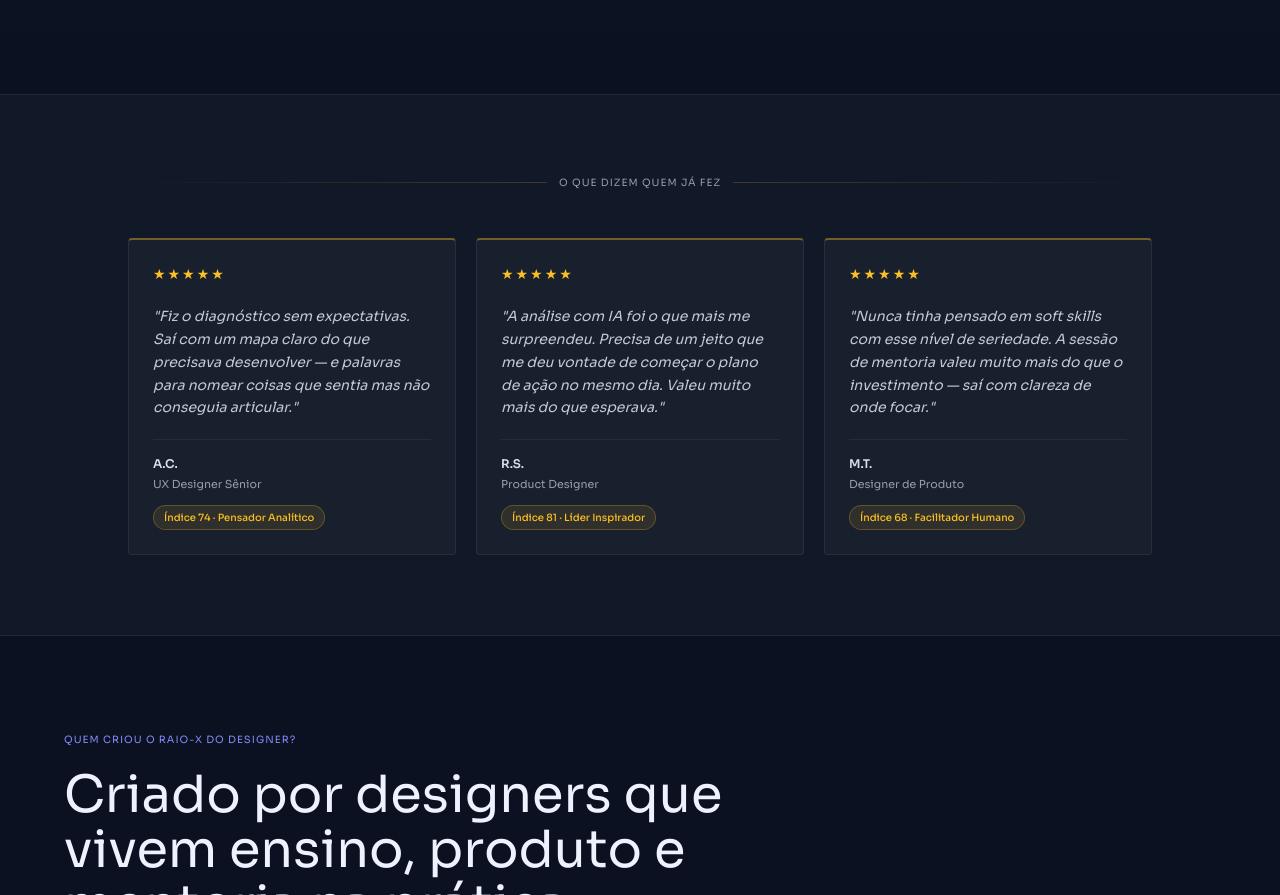
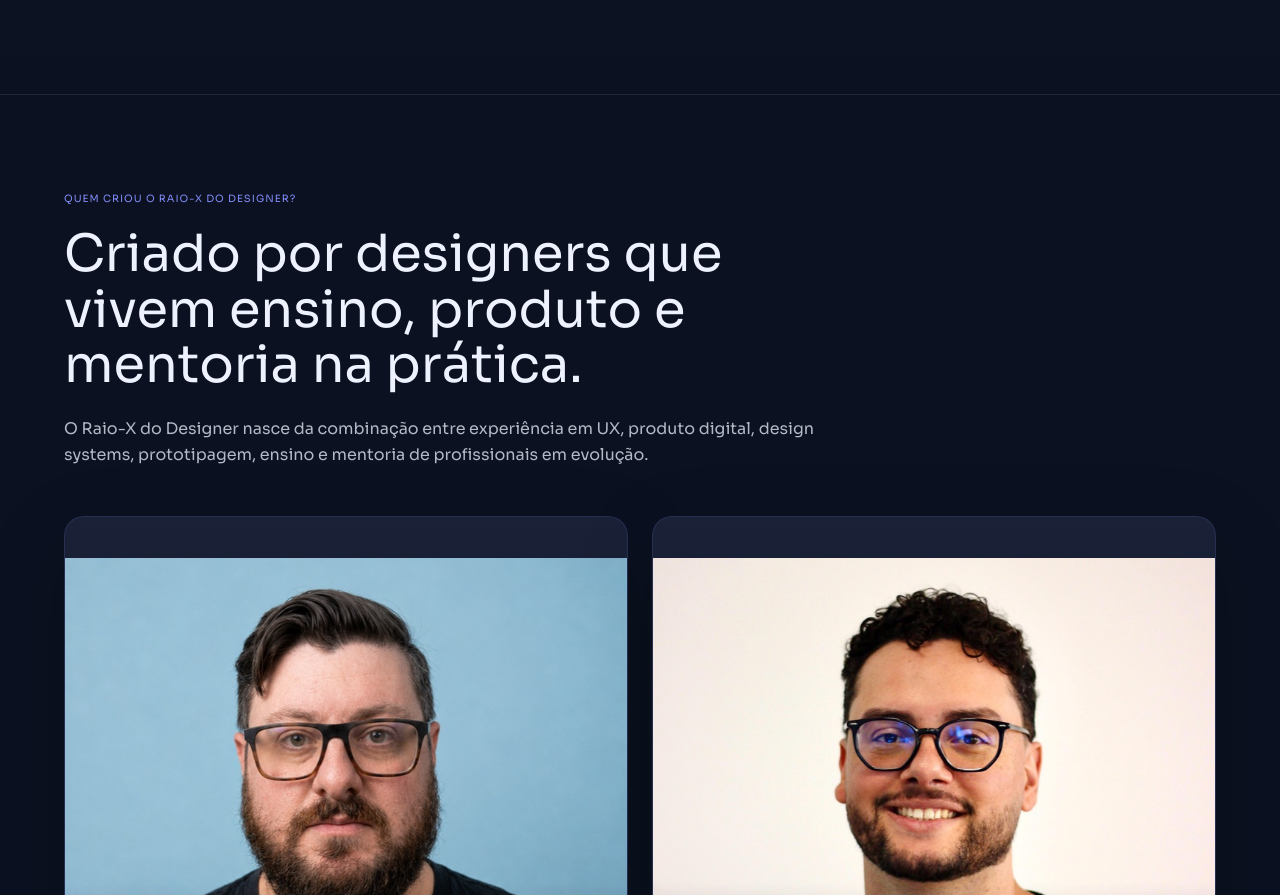
Before and after one commit to naufelpatrick/raio-x-soft-skills-mvp, a React (Vite) app: page / in a window 1280 px wide. Shown: the part 6950-7845 px from the top of the page. Built offline with nearby package versions, Linux system fonts and the light colour scheme.

Commit message:
chore: oculta depoimentos da landing

```diff
--- a/src/App.jsx
+++ b/src/App.jsx
@@ -688,12 +688,6 @@ function PrivacyRequestPage() {
 // ─── LANDING ─────────────────────────────────────────────────────────────────
 const DEMO_SCORES = [85, 72, 68, 91, 77, 63, 88, 74, 80, 59];
 
-const TESTIMONIALS = [
-  { name: "A.C.", role: "UX Designer Sênior", text: "Fiz o diagnóstico sem expectativas. Saí com um mapa claro do que precisava desenvolver — e palavras para nomear coisas que sentia mas não conseguia articular.", score: 74, profile: "Pensador Analítico" },
-  { name: "R.S.", role: "Product Designer", text: "A análise com IA foi o que mais me surpreendeu. Precisa de um jeito que me deu vontade de começar o plano de ação no mesmo dia. Valeu muito mais do que esperava.", score: 81, profile: "Líder Inspirador" },
-  { name: "M.T.", role: "Designer de Produto", text: "Nunca tinha pensado em soft skills com esse nível de seriedade. A sessão de mentoria valeu muito mais do que o investimento — saí com clareza de onde focar.", score: 68, profile: "Facilitador Humano" },
-];
-
 const RESEARCH_STATS = [
   { value: "89%", label: "dos profissionais que falham em novas posições falham por razões comportamentais, não técnicas.", source: "LinkedIn Global Talent Trends, 2024" },
   { value: "Top 5", label: "das habilidades mais demandadas até 2030 incluem IE, pensamento crítico e adaptabilidade.", source: "WEF Future of Jobs Report, 2025" },
@@ -1019,29 +1013,6 @@ function Landing({ onStart }) {
                 </div>
                 <h3 className="font-semibold text-base text-foreground/90">{title}</h3>
                 <p className="text-sm text-foreground/70 leading-relaxed">{desc}</p>
-              </div>
-            ))}
-          </div>
-        </div>
-      </section>
-
-      <section className="px-6 lg:px-16 py-20 border-b border-border bg-card">
-        <div className="max-w-5xl mx-auto">
-          <div className="flex items-center justify-center gap-3 mb-12">
-            <div className="flex-1 h-px" style={{ background: "linear-gradient(to right, transparent, rgba(251,191,36,0.2))" }} />
-            <p className="text-[10px] text-foreground/60 font-mono uppercase tracking-widest whitespace-nowrap">O que dizem quem já fez</p>
-            <div className="flex-1 h-px" style={{ background: "linear-gradient(to left, transparent, rgba(251,191,36,0.2))" }} />
-          </div>
-          <div className="grid grid-cols-1 md:grid-cols-3 gap-5">
-            {TESTIMONIALS.map((t) => (
-              <div key={t.name} className="relative flex flex-col gap-5 p-6 rounded-sm overflow-hidden transition-transform duration-300 hover:-translate-y-1" style={{ background: "rgba(255,255,255,0.03)", border: "1px solid rgba(255,255,255,0.07)", borderTop: "2px solid rgba(251,191,36,0.4)" }}>
-                <div style={{ color: "#FBBF24", fontSize: "14px", letterSpacing: "2px" }}>★★★★★</div>
-                <p className="text-sm text-foreground/80 leading-relaxed flex-1 italic">"{t.text}"</p>
-                <div className="pt-4 border-t space-y-1" style={{ borderColor: "rgba(255,255,255,0.06)" }}>
-                  <p className="text-xs font-semibold text-foreground/90">{t.name}</p>
-                  <p className="text-[11px] text-foreground/60">{t.role}</p>
-                  <span className="text-[10px] font-mono px-2.5 py-1 rounded-full font-medium inline-block mt-2" style={{ backgroundColor: "rgba(251,191,36,0.1)", border: "1px solid rgba(251,191,36,0.25)", color: "#FBBF24" }}>Índice {t.score} · {t.profile}</span>
-                </div>
               </div>
             ))}
           </div>
```
